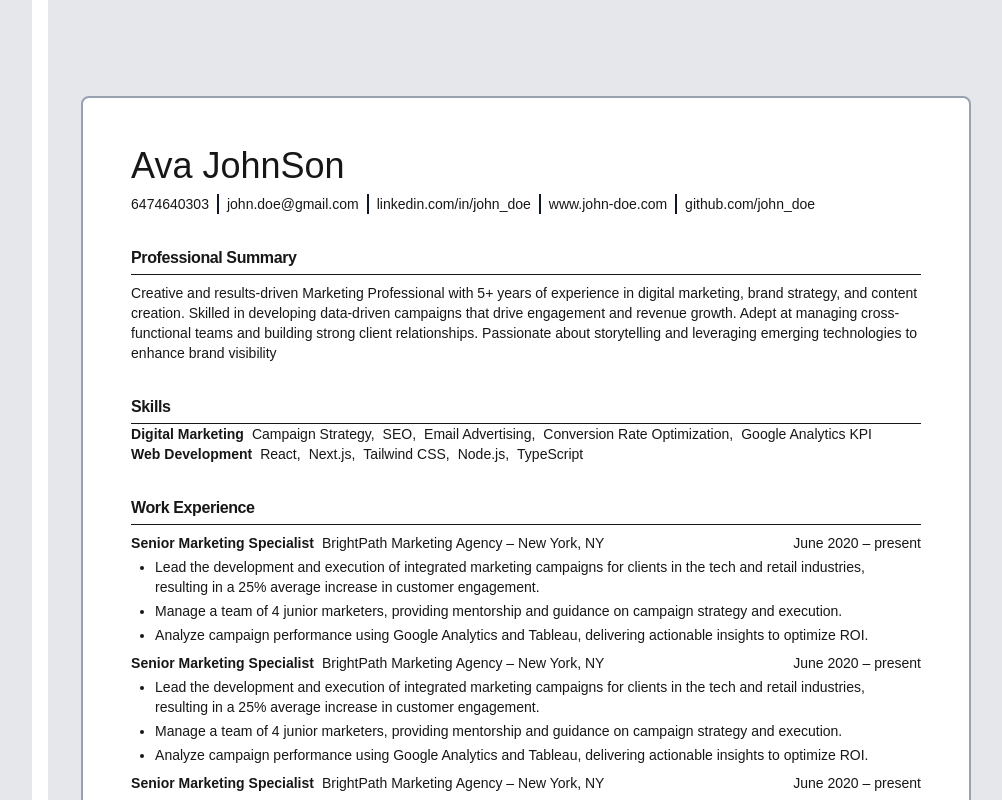
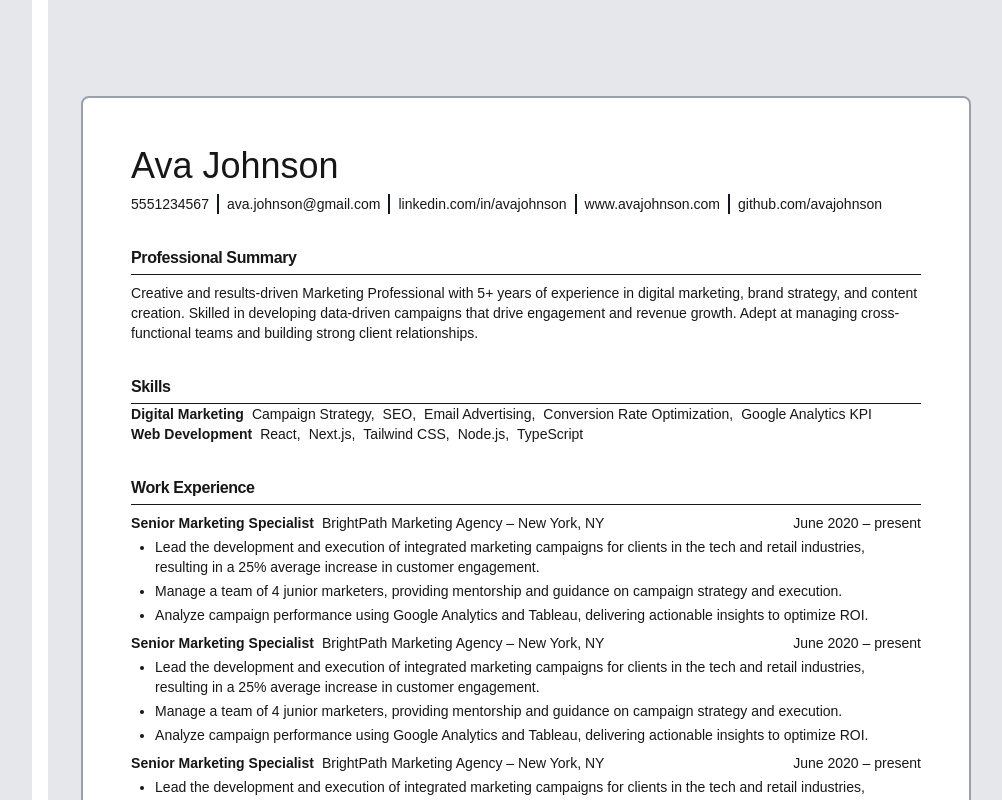
Before and after one commit to Justin-Bento/cv-application, a Next.js app: page / in a window 1280 px wide. Shown: the top 800 px of the page, without its empty margins (276-1278 px from the left). Built offline with nearby package versions, Linux system fonts and the light colour scheme.

Commit message:
Updated data to the sample user name

```diff
--- a/src/app/page.tsx
+++ b/src/app/page.tsx
@@ -5,14 +5,14 @@ import ProfessionalSkills from "@/components/ProfessionalSkills";
 import Experience from "@/components/Experience";
 
 const sampleUser = {
-  name: "Ava JohnSon",
-  email: "john.doe@gmail.com",
-  phoneNumber: 6474640303,
-  website: "www.john-doe.com",
-  linkedin: "john_doe",
-  github: "john_doe",
+  name: "Ava Johnson",
+  email: "ava.johnson@gmail.com",
+  phoneNumber: 5551234567,
+  website: "www.avajohnson.com",
+  linkedin: "avajohnson",
+  github: "avajohnson",
   summary:
-    "Creative and results-driven Marketing Professional with 5+ years of experience in digital marketing, brand strategy, and content creation. Skilled in developing data-driven campaigns that drive engagement and revenue growth. Adept at managing cross-functional teams and building strong client relationships. Passionate about storytelling and leveraging emerging technologies to enhance brand visibility",
+    "Creative and results-driven Marketing Professional with 5+ years of experience in digital marketing, brand strategy, and content creation. Skilled in developing data-driven campaigns that drive engagement and revenue growth. Adept at managing cross-functional teams and building strong client relationships.",
   professionalSkillsData: [
     {
       specializations: "Digital Marketing",
@@ -85,6 +85,13 @@ const sampleUser = {
         "Manage a team of 4 junior marketers, providing mentorship and guidance on campaign strategy and execution.",
         "Analyze campaign performance using Google Analytics and Tableau, delivering actionable insights to optimize ROI.",
       ],
+    },
+  ],
+  projectData: [
+    {
+      name: "proejct xyz",
+      url: "proejct xyz",
+      shortSummary: "proejct xyz",
     },
   ],
 };
```
